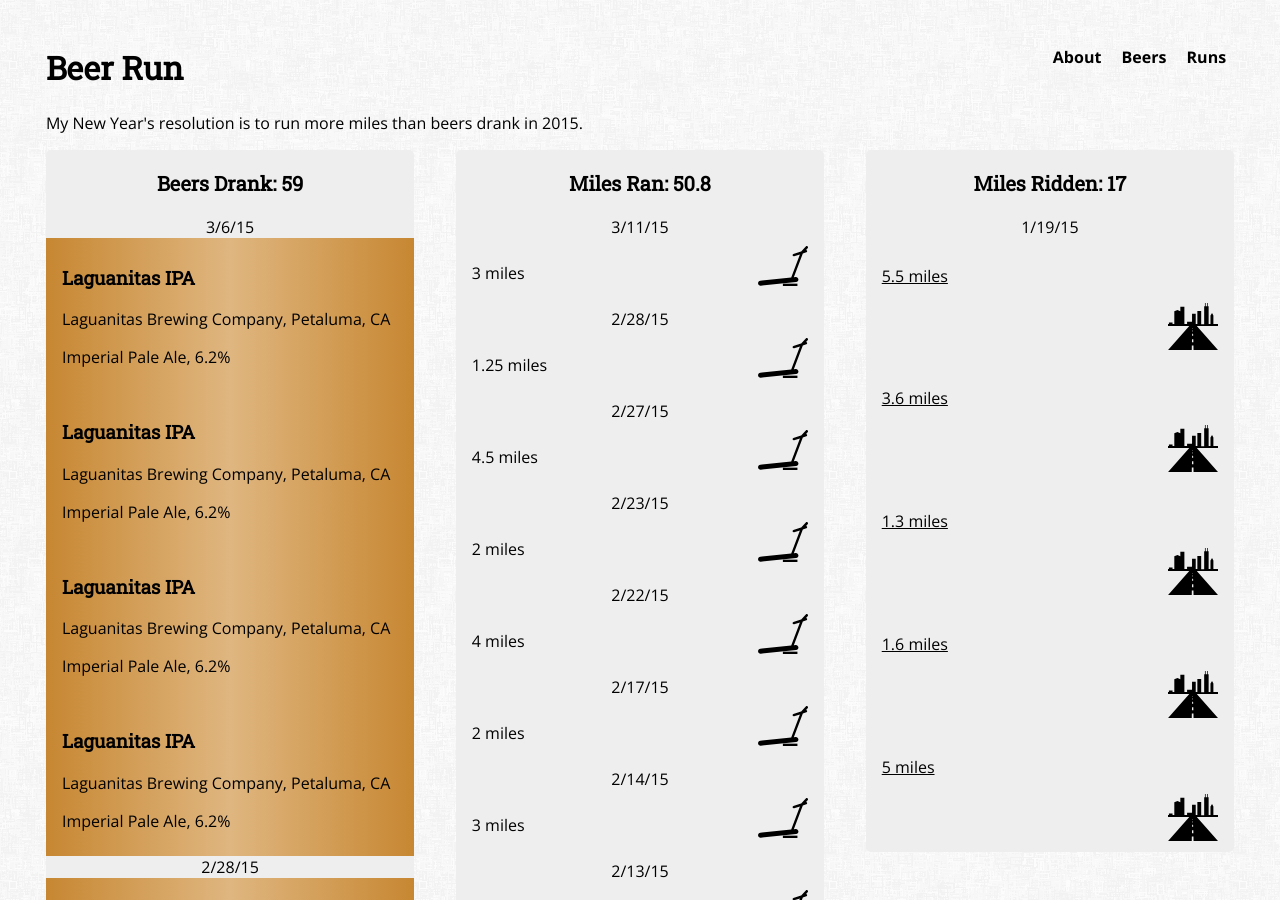
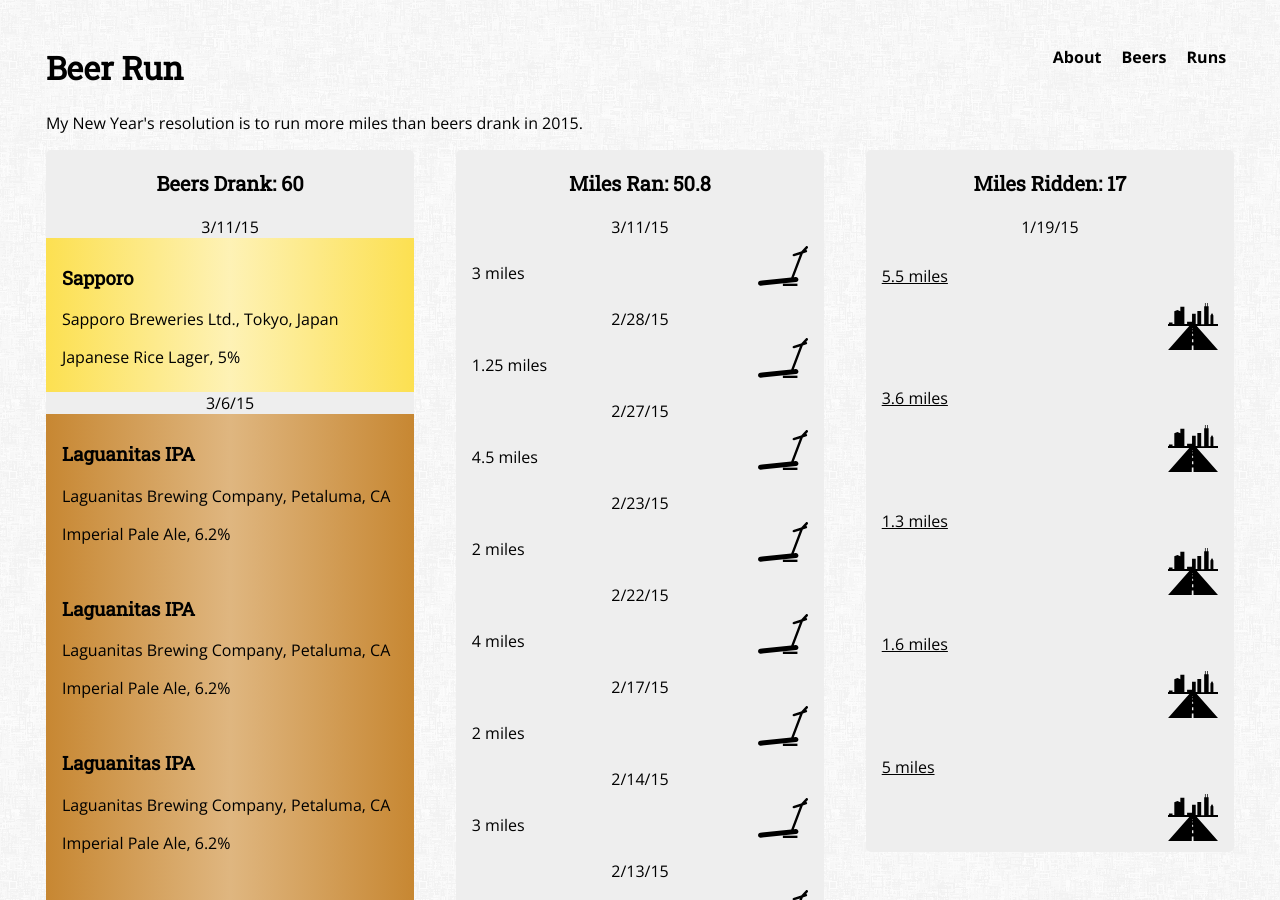
Before and after one commit to rhewitt22/beer-run, a Jekyll site: the page built from index.html, in a window 1280 px wide and 900 px high. Built offline with Jekyll 4.4.1, drawn with Linux system fonts in a browser that asks for light colours; nearby versions of some CDN libraries.

Commit message:
Updated beer.yml

```diff
--- a/_data/beer.yml
+++ b/_data/beer.yml
@@ -1,3 +1,6 @@
+- date: 3/11/15
+  name: Sapporo
+
 - date: 3/6/15
   name: Laguanitas IPA
 
```
